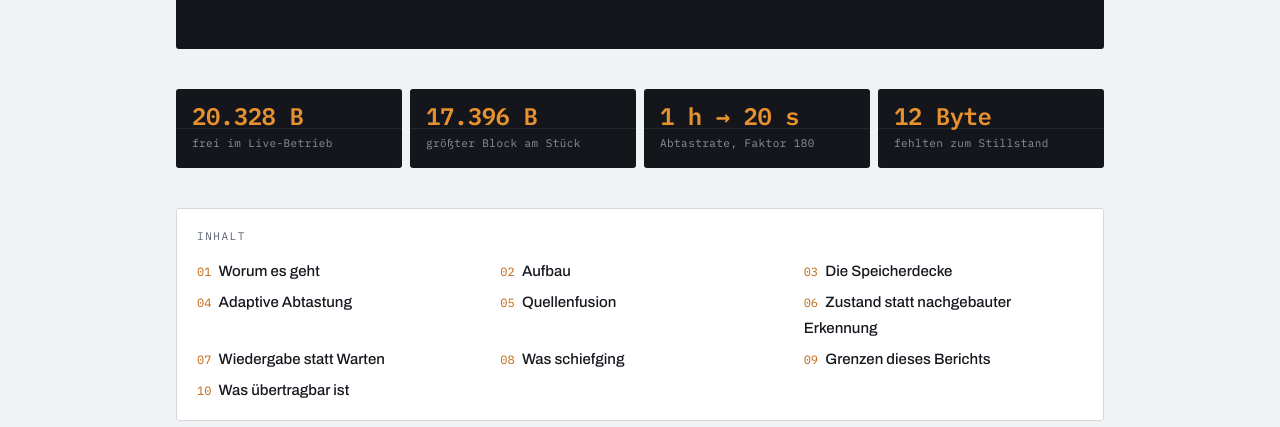
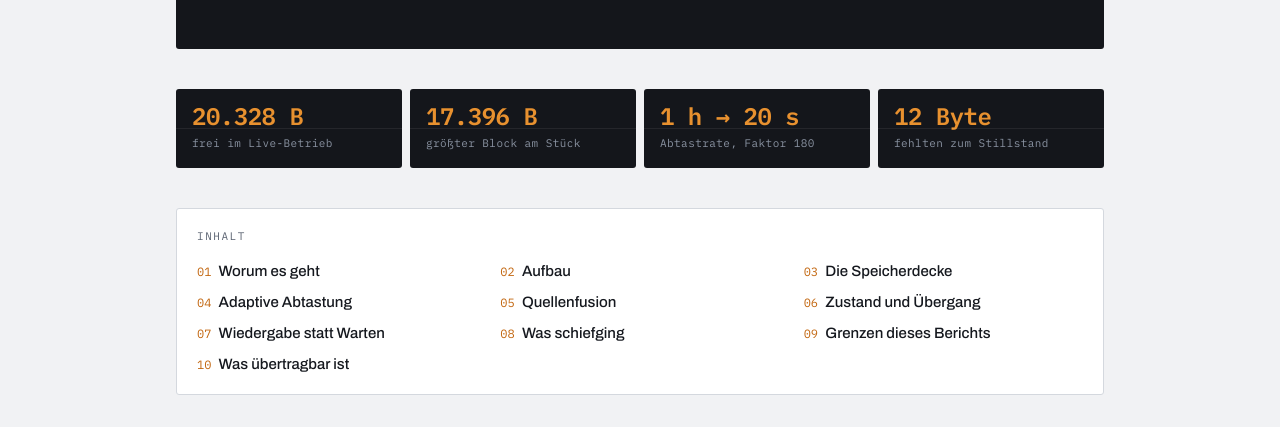
Before and after one commit to Achiim/zwanzig-kilobyte, a plain HTML site: page index.html in a window 1280 px wide. Shown: the part 373-800 px from the top of the page. Drawn offline with Linux system fonts and the light colour scheme.

Commit message:
Inhaltsverzeichnis bricht nicht mehr um
Eintrag 06 war mit 35 Zeichen zu lang fuer eine Spalte; der Umbruch hat
die ganze Rasterzeile verschoben. Die Bezeichnung heisst dort jetzt
"Zustand und Uebergang" -- die Ueberschrift im Text bleibt vollstaendig.

Dazu das Laengenbudget als Kommentar im Stylesheet: rund 24 Zeichen je
Eintrag, damit der naechste Abschnitt nicht wieder dasselbe ausloest.

Co-Authored-By: Claude Opus 5 (1M context) <noreply@anthropic.com>

```diff
--- a/index.html
+++ b/index.html
@@ -371,6 +371,10 @@
     counter-increment:toc;
     font-family:var(--f-display);
     font-size:.9375rem;
+    /* Laengenbudget: Bei drei Spalten auf 60rem fasst eine Spalte rund 24 Zeichen.
+       Laenger bricht um, und ein Umbruch verschiebt die ganze Zeile des Rasters.
+       Die Ueberschrift im Text darf laenger sein, der Eintrag hier nicht.
+       Laengster Eintrag zurzeit: "Wiedergabe statt Warten" (23). */
   }
   .toc li::before{
     content:counter(toc,decimal-leading-zero);
@@ -430,7 +434,7 @@
       <li><a href="#s3">Die Speicherdecke</a></li>
       <li><a href="#s4">Adaptive Abtastung</a></li>
       <li><a href="#s5">Quellenfusion</a></li>
-      <li><a href="#s6">Zustand statt nachgebauter Erkennung</a></li>
+      <li><a href="#s6">Zustand und Übergang</a></li>
       <li><a href="#s7">Wiedergabe statt Warten</a></li>
       <li><a href="#s8">Was schiefging</a></li>
       <li><a href="#s9">Grenzen dieses Berichts</a></li>
```
